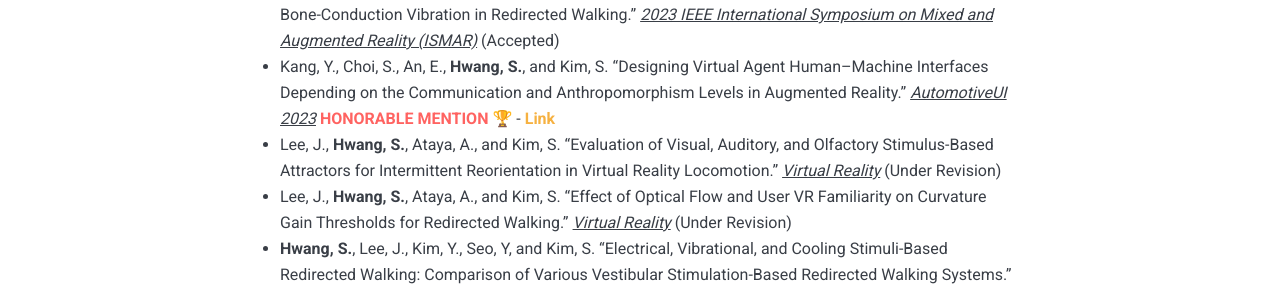
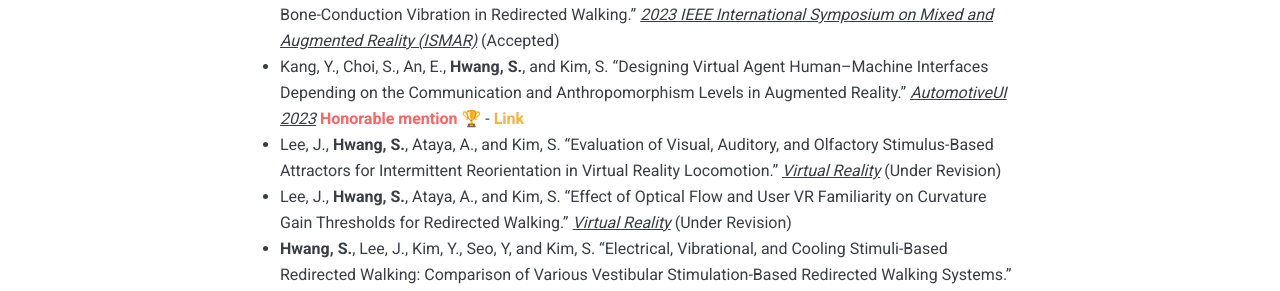
Before and after one commit to anoldhsh/anoldhsh.github.io, a Jekyll site: the page built from _pages/2PUBLICATIONS.md, in a window 1280 px wide. Shown: the part 785-1076 px from the top of the page. Built offline with Jekyll 4.4.1, drawn with Linux system fonts in a browser that asks for light colours; nearby versions of some CDN libraries.

Commit message:
Update 2PUBLICATIONS.md

```diff
--- a/_pages/2PUBLICATIONS.md
+++ b/_pages/2PUBLICATIONS.md
@@ -9,7 +9,7 @@ image: Publications_0731.jpg
 #### 2023
 * Jo, T., Yeo, D., Kim, G., <strong>Hwang, S.</strong>, and Kim, S. "WatchCap: Improving Scanning Efficiency in People with Low Vision through Compensatory Head Movement Stimulation." <u><i>Proceedings of the ACM on Interactive, Mobile, Wearable and Ubiquitous Technologies (IMWUT)</i></u> (Under Review)
 * <strong>Hwang, S.</strong>, Kim, Y., Seo, Y, and Kim, S. "Enhancing Seamless Walking in Virtual Reality: Application of Bone-Conduction Vibration in Redirected Walking." <u><i>2023 IEEE International Symposium on Mixed and Augmented Reality (ISMAR)</i></u> (Accepted)
-* Kang, Y., Choi, S., An, E., <strong>Hwang, S.</strong>, and Kim, S. "Designing Virtual Agent Human–Machine Interfaces Depending on the Communication and Anthropomorphism Levels in Augmented Reality." <u><i>AutomotiveUI 2023</i></u> <strong><font color='#ff6361'> HONORABLE MENTION </font></strong> 🏆 - <a href="https://dl.acm.org/doi/10.1145/3580585.3606460"><strong>Link</strong></a>
+* Kang, Y., Choi, S., An, E., <strong>Hwang, S.</strong>, and Kim, S. "Designing Virtual Agent Human–Machine Interfaces Depending on the Communication and Anthropomorphism Levels in Augmented Reality." <u><i>AutomotiveUI 2023</i></u> <strong><font color='#ff6361'> Honorable mention </font></strong> 🏆 - <a href="https://dl.acm.org/doi/10.1145/3580585.3606460"><strong>Link</strong></a>
 * Lee, J., <strong>Hwang, S.</strong>, Ataya, A., and Kim, S. "Evaluation of Visual, Auditory, and Olfactory Stimulus-Based Attractors for Intermittent Reorientation in Virtual Reality Locomotion." <u><i>Virtual Reality</i></u> (Under Revision)
 * Lee, J., <strong>Hwang, S.</strong>, Ataya, A., and Kim, S. "Effect of Optical Flow and User VR Familiarity on Curvature Gain Thresholds for Redirected Walking." <u><i>Virtual Reality</i></u> (Under Revision)
 * <strong>Hwang, S.</strong>, Lee, J., Kim, Y., Seo, Y, and Kim, S. "Electrical, Vibrational, and Cooling Stimuli-Based Redirected Walking: Comparison of Various Vestibular Stimulation-Based Redirected Walking Systems." <u><i>Proceedings of the 2023 CHI</i></u> - <a href="https://dl.acm.org/doi/abs/10.1145/3544548.3580862"><strong>Link</strong></a>
```
